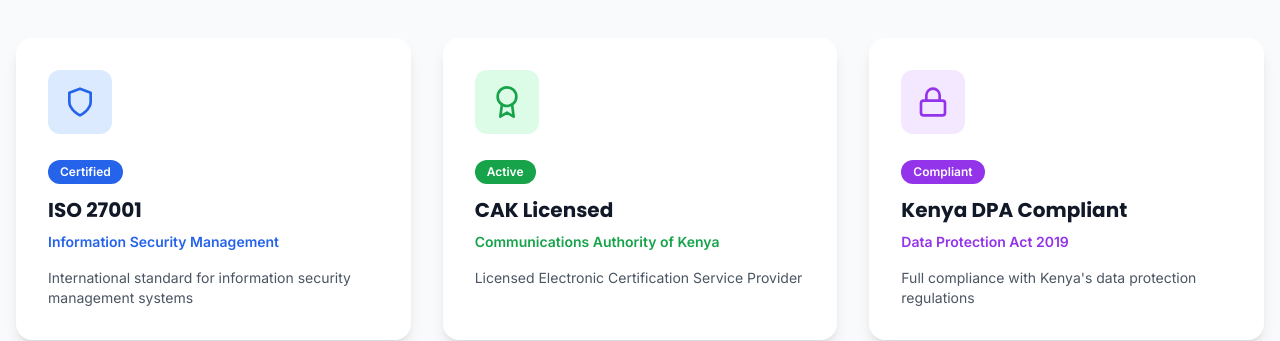
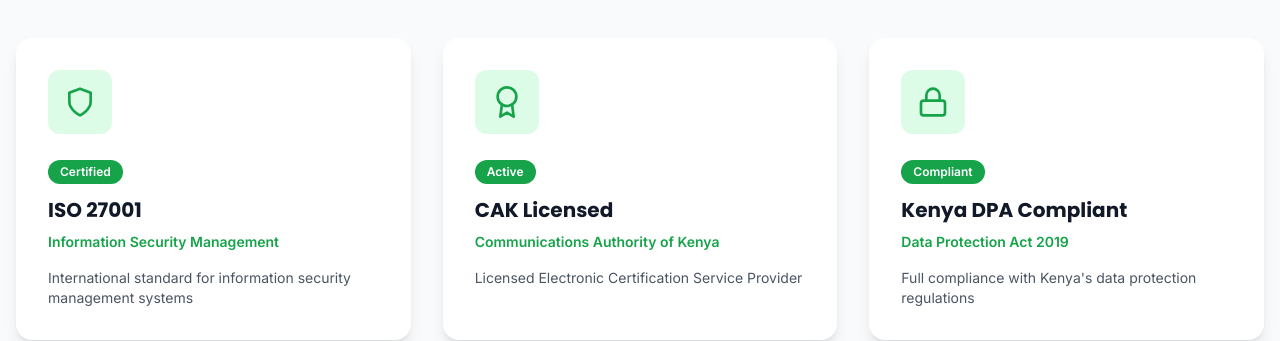
Before and after one commit to icp-smartprojects/rcfi-technology-website, a Next.js app: page /about/certifications in a window 1280 px wide. Shown: the part 214-555 px from the top of the page. Built offline with nearby package versions, Linux system fonts and the light colour scheme; no server answers.

Commit message:
Final: Replace all remaining blue and purple colors with dark green in about components

```diff
--- a/src/components/about/Certifications.jsx
+++ b/src/components/about/Certifications.jsx
@@ -55,9 +55,9 @@
 
   const colorClasses = {
     blue: {
-      bg: 'bg-blue-100',
-      text: 'text-blue-600',
-      badge: 'bg-blue-600'
+      bg: 'bg-green-100',
+      text: 'text-green-600',
+      badge: 'bg-green-600'
     },
     green: {
       bg: 'bg-green-100',
@@ -65,9 +65,9 @@
       badge: 'bg-green-600'
     },
     purple: {
-      bg: 'bg-purple-100',
-      text: 'text-purple-600',
-      badge: 'bg-purple-600'
+      bg: 'bg-green-100',
+      text: 'text-green-600',
+      badge: 'bg-green-600'
     },
     orange: {
       bg: 'bg-green-100',
--- a/src/components/about/CompanyOverview.jsx
+++ b/src/components/about/CompanyOverview.jsx
@@ -79,7 +79,7 @@
               const Icon = strength.icon
               return (
                 <div key={index} className="bg-gray-50 rounded-xl p-8">
-                  <Icon className="w-12 h-12 text-blue-600 mb-4" />
+                  <Icon className="w-12 h-12 text-green-600 mb-4" />
                   <h4 className="text-xl font-bold text-gray-900 mb-3">{strength.title}</h4>
                   <p className="text-gray-600">{strength.description}</p>
                 </div>
--- a/src/components/about/FinalCTA.jsx
+++ b/src/components/about/FinalCTA.jsx
@@ -3,16 +3,16 @@
 
 export default function AboutFinalCTA() {
   return (
-    <section className="py-24 px-4 bg-gradient-to-r from-blue-600 to-purple-600">
+    <section className="py-24 px-4 bg-gradient-to-r from-green-600 to-green-700">
       <div className="max-w-4xl mx-auto text-center text-white">
         <h2 className="text-4xl md:text-5xl font-bold mb-6">
           Join Us in Building Africa's Digital Future
         </h2>
-        <p className="text-xl text-blue-100 mb-8">
+        <p className="text-xl text-green-100 mb-8">
           Whether you're a government agency, enterprise, or civil society organization, we're here to help you succeed
         </p>
         <div className="flex flex-col sm:flex-row gap-4 justify-center">
-          <Link href="/contact/demo" className="px-8 py-4 bg-white text-blue-600 rounded-lg hover:bg-blue-50 font-semibold text-lg transition-all inline-flex items-center justify-center">
+          <Link href="/contact/demo" className="px-8 py-4 bg-white text-green-600 rounded-lg hover:bg-green-50 font-semibold text-lg transition-all inline-flex items-center justify-center">
             Schedule a Demo
             <FiArrowRight className="ml-2" />
           </Link>
@@ -20,7 +20,7 @@
             Get in Touch
           </Link>
         </div>
-        <div className="mt-8 text-blue-100">
+        <div className="mt-8 text-green-100">
           <p>Or email us at <a href="mailto:info@rcfi.co.ke" className="underline hover:text-white">info@rcfi.co.ke</a></p>
         </div>
       </div>
--- a/src/components/about/Hero.jsx
+++ b/src/components/about/Hero.jsx
@@ -2,12 +2,12 @@
 
 export default function AboutHero() {
   return (
-    <section className="pt-32 pb-20 px-4 bg-gradient-to-br from-blue-50 via-white to-purple-50">
+    <section className="pt-32 pb-20 px-4 bg-gradient-to-br from-green-50 via-white to-green-50">
       <div className="max-w-7xl mx-auto">
         <div className="text-center max-w-4xl mx-auto mb-16">
           <h1 className="text-5xl md:text-6xl font-bold text-gray-900 mb-6">
             Driving Digital Transformation
-            <span className="block bg-gradient-to-r from-blue-600 to-purple-600 bg-clip-text text-transparent">
+            <span className="block bg-gradient-to-r from-green-600 to-green-700 bg-clip-text text-transparent">
               Across Africa
             </span>
           </h1>
@@ -19,12 +19,12 @@
         {/* Quick Stats */}
         <div className="grid md:grid-cols-3 gap-8 max-w-4xl mx-auto">
           <div className="bg-white rounded-2xl shadow-lg p-8 text-center">
-            <FiAward className="w-12 h-12 text-blue-600 mx-auto mb-4" />
+            <FiAward className="w-12 h-12 text-green-600 mx-auto mb-4" />
             <div className="text-4xl font-bold text-gray-900 mb-2">2022</div>
             <div className="text-gray-600">Founded</div>
           </div>
           <div className="bg-white rounded-2xl shadow-lg p-8 text-center">
-            <FiUsers className="w-12 h-12 text-purple-600 mx-auto mb-4" />
+            <FiUsers className="w-12 h-12 text-green-600 mx-auto mb-4" />
             <div className="text-4xl font-bold text-gray-900 mb-2">10,000+</div>
             <div className="text-gray-600">Users Served</div>
           </div>
--- a/src/components/about/Timeline.jsx
+++ b/src/components/about/Timeline.jsx
@@ -33,9 +33,9 @@
   ]
 
   const colorClasses = {
-    blue: 'bg-blue-600',
+    blue: 'bg-green-600',
     green: 'bg-green-600',
-    purple: 'bg-purple-600',
+    purple: 'bg-green-600',
     orange: 'bg-green-600',
     red: 'bg-green-600'
   }
```
